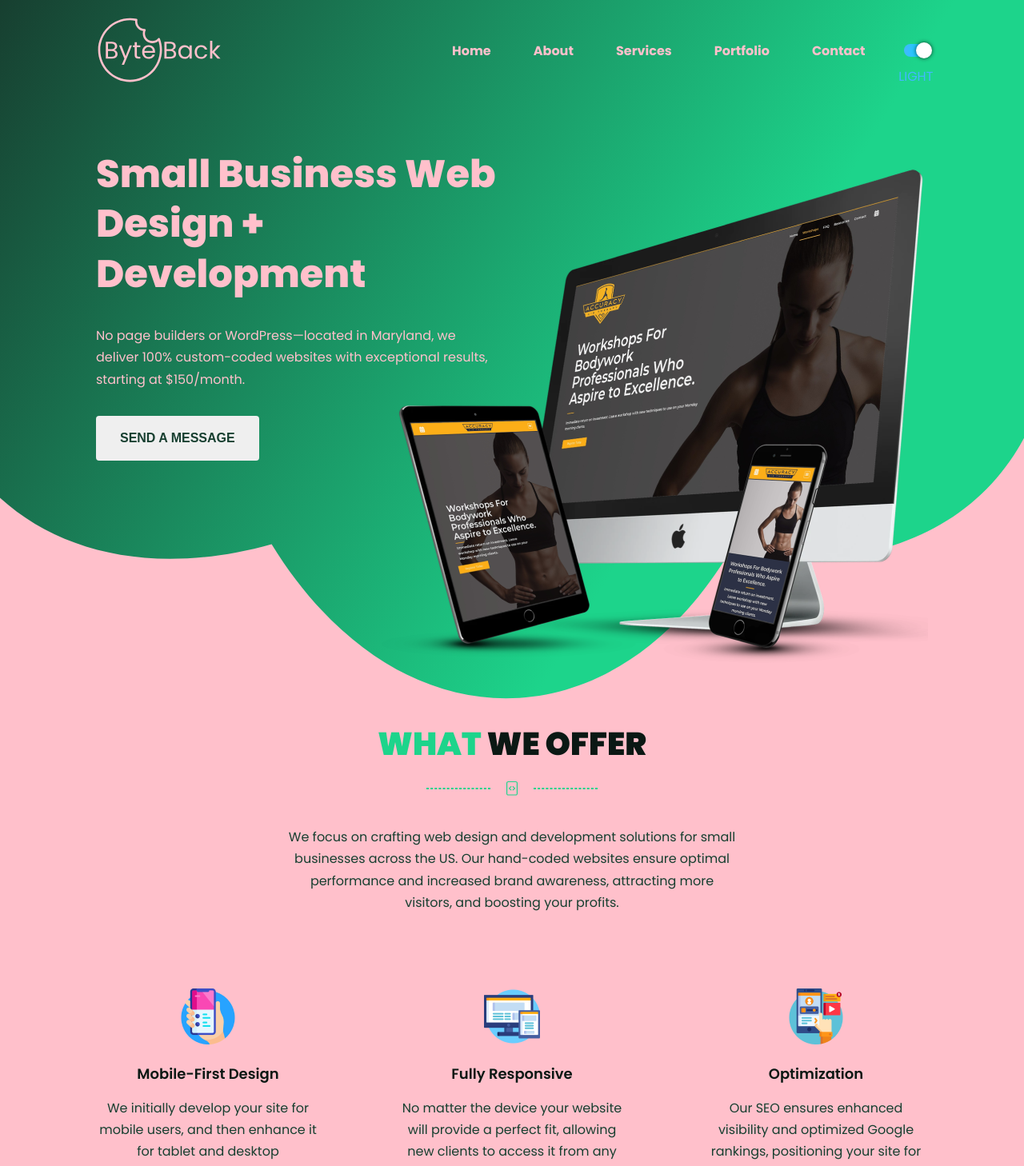
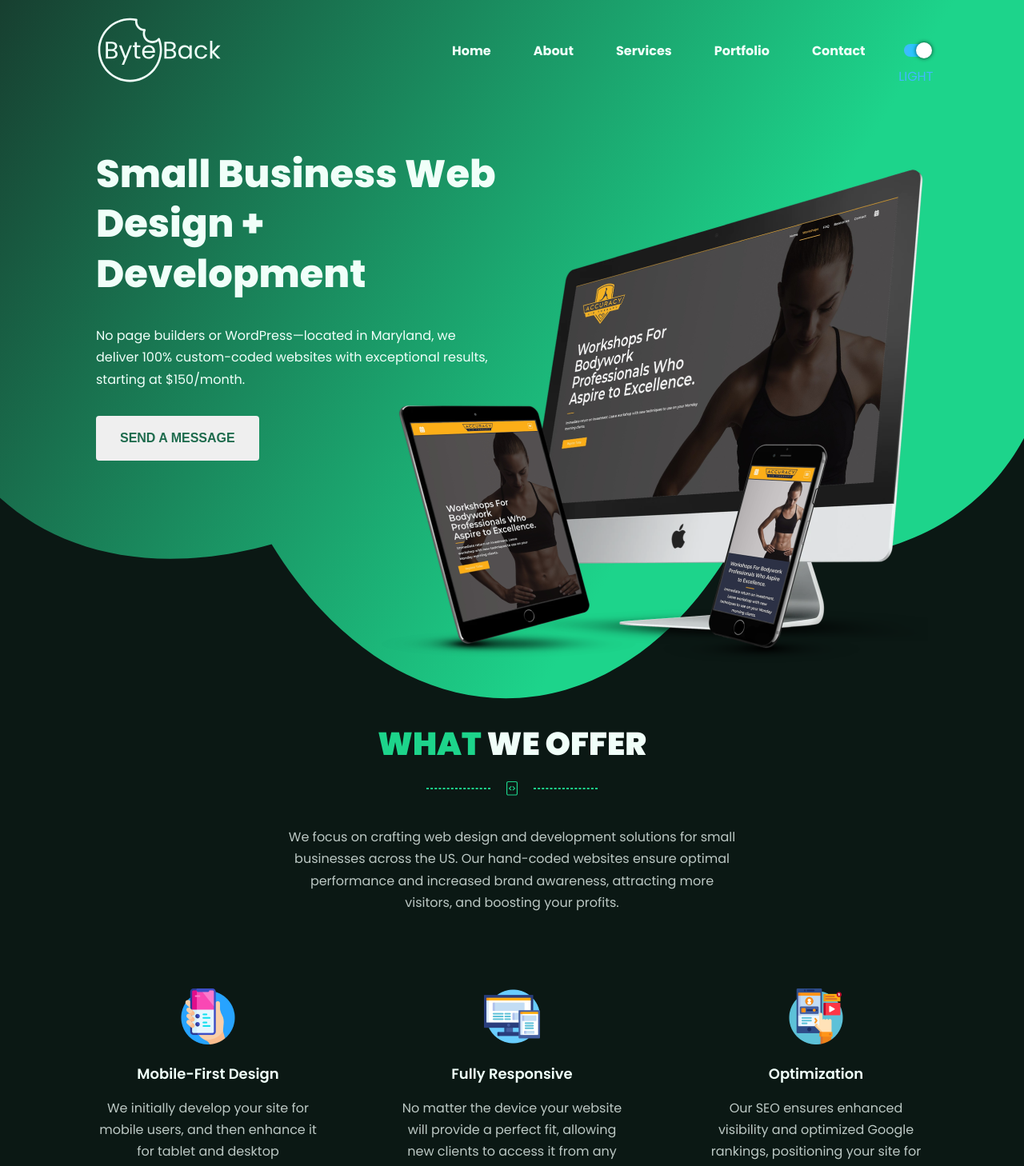
Before and after one commit to adinduokoro/Byte-Back-Digital-V2, a React (Create React App) app: page / in a window 1280 px wide. Shown: the top 1458 px of the page at 80% size. Built offline with nearby package versions, Linux system fonts and the light colour scheme.

Commit message:
Color Variables
Setting up the global color variables.

```diff
--- a/src/App.css
+++ b/src/App.css
@@ -35,22 +35,77 @@
   --primaryColorBlack100: #122b20;
   --primaryColorWhite: #ffffff;
 
-  /* Background color */
-  --primaryBackgroundColor: #f0fff9;
 
-  /* Text color */
-  --primaryTextColor: #173f30;
+
+
+
+    /* Text color */
+
+    /* --------------------------------------------------------- */
+
+
+
+
+
+
+
+
+
+/* Main */
+    --primaryColor: var(--primaryColorGreen);
+    --secondaryColor: var(--primaryColorGreen900);
+    --tertiaryColor: var(--primaryColorGreen100);
+
+    /* Text Color */
+    --headerText: var(--primaryColorGreen100);
+    --bodyText: var(--primaryColorGreen300);
+    --textColor: ;
+
+    /* Background color */
+    --primaryBackgroundColor: var(--primaryColorGreen900);
+
+    /* Assets */
+    --light: ;
+
+  }
+
+
+  [data-theme="dark"]{
+
+    /* Main */
+    --tertiaryColor: var(--primaryColorGreen900);
+
+      /* Text Color */
+    --headerText: var(--primaryColorGreen900);
+    --bodyText: var(--primaryColorNeutral300);
+
+    --textColor: ;
+
+    /* Background color */
+    --primaryBackgroundColor: var(--primaryColorGreen100);
+
+    /* Assets */
+    --dark: ;
+
+
+
+
+
+
+
+    /* --------------------------------------------------------- */
+
+
+
+  --secondaryTextColor: var(--primaryColorNeutral900);
 }
+
 
 /* Body styles */
 body {
   font-family: var(--font);
   scroll-behavior: smooth;
-  color: var(--primaryTextColor);
-}
-
-[data-theme="dark"]{
-  --primaryBackgroundColor: pink;
+  color: var(--bodyText);
 }
 
 /* Section styles */
--- a/src/assets/logo.js
+++ b/src/assets/logo.js
@@ -11,39 +11,39 @@ const Logo = () => {
     >
       <path
         d="M22.695 42.9066C23.4658 43.0332 24.1715 43.3481 24.8084 43.8547C25.449 44.3614 25.9557 44.9911 26.3284 45.7438C26.7048 46.4929 26.893 47.2927 26.893 48.1468C26.893 49.2234 26.6179 50.1933 26.0678 51.0564C25.5214 51.9214 24.7252 52.6017 23.6793 53.0975C22.6371 53.5951 21.403 53.843 19.9808 53.843H12.0625V32.6143H19.6768C21.1189 32.6143 22.3476 32.8531 23.3609 33.3308C24.3778 33.8085 25.1414 34.4527 25.648 35.2633C26.1547 36.074 26.408 36.9896 26.408 38.0065C26.408 39.2659 26.0678 40.3081 25.3875 41.1333C24.7071 41.9548 23.8096 42.5447 22.695 42.9066ZM14.8346 41.7847H19.4958C20.7932 41.7847 21.7975 41.4807 22.5068 40.8727C23.2197 40.2611 23.578 39.4161 23.578 38.3394C23.578 37.2646 23.2197 36.4214 22.5068 35.8134C21.7975 35.2054 20.7715 34.9014 19.4307 34.9014H14.8346V41.7847ZM19.7347 51.5559C21.1189 51.5559 22.1956 51.2338 22.9628 50.586C23.7336 49.9346 24.1208 49.0298 24.1208 47.8718C24.1208 46.6956 23.7155 45.7655 22.9049 45.0852C22.0942 44.4048 21.0085 44.0646 19.6478 44.0646H14.8346V51.5559H19.7347Z"
-        fill="var(--primaryBackgroundColor)"
+        fill="var(--secondaryColor)"
       />
       <path
         d="M45.0998 37.1523L35.0536 61.7033H32.1874L35.4734 53.662L28.7422 37.1523H31.8255L37.0585 50.6727L42.2409 37.1523H45.0998Z"
-        fill="var(--primaryBackgroundColor)"
+        fill="var(--secondaryColor)"
       />
       <path
         d="M51.2527 39.4397V49.276C51.2527 50.0866 51.4227 50.662 51.7665 50.9986C52.114 51.3315 52.7147 51.498 53.5688 51.498H55.6099V53.8431H53.1128C51.5675 53.8431 50.4094 53.4884 49.6386 52.7791C48.866 52.0662 48.4805 50.8973 48.4805 49.276V39.4397H46.3164V37.1525H48.4805V32.9473H51.2527V37.1525H55.6099V39.4397H51.2527Z"
-        fill="var(--primaryBackgroundColor)"
+        fill="var(--secondaryColor)"
       />
       <path
         d="M74.1854 44.8608C74.1854 45.3874 74.1529 45.9447 74.0913 46.5328H60.7519C60.8532 48.1794 61.4142 49.4642 62.4383 50.3906C63.4661 51.3134 64.711 51.773 66.1731 51.773C67.3746 51.773 68.3752 51.4944 69.1768 50.9335C69.9766 50.3743 70.5393 49.6288 70.8632 48.6969H73.8525C73.4037 50.3001 72.5081 51.6048 71.1672 52.6126C69.83 53.6169 68.1653 54.1181 66.1731 54.1181C64.5898 54.1181 63.173 53.7635 61.9244 53.0542C60.6795 52.3412 59.6988 51.3297 58.9858 50.0215C58.2765 48.7096 57.9219 47.1915 57.9219 45.4688C57.9219 43.7426 58.2657 42.2299 58.9569 40.9307C59.6463 39.6278 60.6162 38.6272 61.8665 37.9269C63.1151 37.2285 64.5518 36.8774 66.1731 36.8774C67.76 36.8774 69.1623 37.2231 70.3783 37.9125C71.5943 38.6037 72.5316 39.5537 73.1938 40.7642C73.8543 41.9711 74.1854 43.3373 74.1854 44.8608ZM71.3192 44.2818C71.3192 43.2251 71.084 42.3167 70.6172 41.5531C70.1539 40.7913 69.5188 40.2123 68.7136 39.816C67.912 39.4216 67.0235 39.2225 66.05 39.2225C64.6495 39.2225 63.4589 39.6695 62.4745 40.5615C61.4902 41.4554 60.9256 42.6949 60.7808 44.2818H71.3192Z"
-        fill="var(--primaryBackgroundColor)"
+        fill="var(--secondaryColor)"
       />
       <path
         d="M96.6012 42.9066C97.3721 43.0332 98.0778 43.3481 98.7147 43.8547C99.3553 44.3614 99.8619 44.9911 100.235 45.7438C100.611 46.4929 100.799 47.2927 100.799 48.1468C100.799 49.2234 100.524 50.1933 99.9741 51.0564C99.4276 51.9214 98.6315 52.6017 97.5856 53.0975C96.5433 53.5951 95.3093 53.843 93.887 53.843H85.9688V32.6143H93.583C95.0252 32.6143 96.2538 32.8531 97.2671 33.3308C98.284 33.8085 99.0476 34.4527 99.5543 35.2633C100.061 36.074 100.314 36.9896 100.314 38.0065C100.314 39.2659 99.9741 40.3081 99.2937 41.1333C98.6134 41.9548 97.7159 42.5447 96.6012 42.9066ZM88.7409 41.7847H93.4021C94.6995 41.7847 95.7037 41.4807 96.413 40.8727C97.126 40.2611 97.4843 39.4161 97.4843 38.3394C97.4843 37.2646 97.126 36.4214 96.413 35.8134C95.7037 35.2054 94.6778 34.9014 93.3369 34.9014H88.7409V41.7847ZM93.6409 51.5559C95.0252 51.5559 96.1018 51.2338 96.869 50.586C97.6399 49.9346 98.0271 49.0298 98.0271 47.8718C98.0271 46.6956 97.6218 45.7655 96.8111 45.0852C96.0005 44.4048 94.9148 44.0646 93.5541 44.0646H88.7409V51.5559H93.6409Z"
-        fill="var(--primaryBackgroundColor)"
+        fill="var(--secondaryColor)"
       />
       <path
         d="M103.602 45.4399C103.602 43.7317 103.945 42.2335 104.637 40.9451C105.326 39.6568 106.274 38.658 107.481 37.9487C108.692 37.2357 110.038 36.8774 111.52 36.8774C112.982 36.8774 114.25 37.1941 115.327 37.8256C116.402 38.4535 117.203 39.2442 117.73 40.1996V37.1525H120.538V53.8431H117.73V50.738C117.183 51.7133 116.369 52.5222 115.284 53.1627C114.198 53.7997 112.933 54.1181 111.491 54.1181C110.009 54.1181 108.668 53.7544 107.467 53.0252C106.269 52.2924 105.326 51.2664 104.637 49.9491C103.945 48.6282 103.602 47.1245 103.602 45.4399ZM117.73 45.4688C117.73 44.2094 117.477 43.1147 116.97 42.1828C116.463 41.2473 115.778 40.5308 114.914 40.0332C114.049 39.5374 113.101 39.2877 112.07 39.2877C111.031 39.2877 110.087 39.5319 109.233 40.0187C108.382 40.5073 107.702 41.2184 107.192 42.1539C106.685 43.0858 106.432 44.1805 106.432 45.4399C106.432 46.7192 106.685 47.832 107.192 48.7766C107.702 49.7175 108.382 50.4377 109.233 50.9335C110.087 51.4311 111.031 51.679 112.07 51.679C113.101 51.679 114.049 51.4311 114.914 50.9335C115.778 50.4377 116.463 49.7175 116.97 48.7766C117.477 47.832 117.73 46.7282 117.73 45.4688Z"
-        fill="var(--primaryBackgroundColor)"
+        fill="var(--secondaryColor)"
       />
       <path
         d="M124.188 45.4688C124.188 43.7426 124.531 42.2335 125.223 40.9451C125.912 39.6568 126.869 38.658 128.096 37.9487C129.326 37.2357 130.732 36.8774 132.316 36.8774C134.366 36.8774 136.058 37.3769 137.389 38.3757C138.721 39.3709 139.599 40.7497 140.024 42.5158H137.042C136.756 41.4988 136.202 40.6954 135.377 40.1055C134.556 39.5175 133.535 39.2225 132.316 39.2225C130.732 39.2225 129.453 39.7654 128.48 40.8511C127.504 41.9367 127.018 43.4766 127.018 45.4688C127.018 47.4774 127.504 49.0299 128.48 50.13C129.453 51.2266 130.732 51.773 132.316 51.773C133.535 51.773 134.552 51.489 135.363 50.919C136.177 50.3508 136.738 49.5365 137.042 48.4798H140.024C139.579 50.1879 138.687 51.5559 137.346 52.5837C136.003 53.6079 134.328 54.1181 132.316 54.1181C130.732 54.1181 129.326 53.7635 128.096 53.0542C126.869 52.3412 125.912 51.3352 125.223 50.036C124.531 48.7386 124.188 47.2168 124.188 45.4688Z"
-        fill="var(--primaryBackgroundColor)"
+        fill="var(--secondaryColor)"
       />
       <path
         d="M153.026 53.8435L146.475 46.4753V53.8435H143.703V31.3047H146.475V44.5573L152.902 37.1529H156.768L148.914 45.4693L156.796 53.8435H153.026Z"
-        fill="var(--primaryBackgroundColor)"
+        fill="var(--secondaryColor)"
       />
       <path
         d="M79.2609 27.7956C78.7977 27.7232 78.3182 27.8879 78.0106 28.2498C76.2228 30.3488 73.6081 31.5539 70.8342 31.5539C65.6519 31.5539 61.4358 27.3378 61.4358 22.1555C61.4358 20.7948 61.7326 19.4485 62.2953 18.2597C62.4907 17.8453 62.4618 17.3586 62.2175 16.9713C61.9732 16.5841 61.5498 16.3453 61.0902 16.3416C55.9422 16.3 51.7551 12.0821 51.7551 6.94322C51.7551 6.37323 51.8148 5.76525 51.9306 5.13736C52.0627 4.42081 51.5995 3.72959 50.8866 3.57759C48.2393 3.01846 45.4618 2.73438 42.6317 2.73438C20.4168 2.73438 2.34375 20.8074 2.34375 43.0224C2.34375 65.2518 20.4168 83.3357 42.6317 83.3357C64.8611 83.3357 82.945 65.2518 82.945 43.0224C82.945 38.0843 82.0512 33.2439 80.2887 28.6388C80.1186 28.1973 79.7278 27.8752 79.2609 27.7956ZM42.6317 80.6486C21.8988 80.6486 5.03082 63.7698 5.03082 43.0224C5.03082 22.2894 21.8988 5.42145 42.6317 5.42145C44.8429 5.42145 47.0161 5.60601 49.1097 5.97153C49.0825 6.30085 49.068 6.62656 49.068 6.94322C49.068 12.9199 53.4705 17.9249 59.2065 18.8695C58.9043 19.928 58.7487 21.039 58.7487 22.1555C58.7487 28.8198 64.1699 34.241 70.8342 34.241C73.6443 34.241 76.3278 33.2783 78.4648 31.5467C79.6554 35.2525 80.258 39.1048 80.258 43.0224C80.258 63.7698 63.3792 80.6486 42.6317 80.6486Z"
-        fill="var(--primaryBackgroundColor)"
+        fill="var(--secondaryColor)"
       />
     </svg>
   );
--- a/src/assets/profile-pic-blob.js
+++ b/src/assets/profile-pic-blob.js
@@ -11,7 +11,7 @@ const Blob = () => {
     >
       <path
         d="M79.6245 22.0084C50.9164 26.5938 11.4429 24.4008 2.27225 39.951C-6.89838 55.5012 14.2339 88.5952 20.4141 118.101C26.5943 147.606 17.8224 173.722 21.0122 199.44C24.202 225.158 39.5528 250.676 62.0806 268.618C84.6085 286.76 114.313 297.327 144.417 298.124C174.72 298.921 205.222 289.751 227.152 271.41C249.082 253.068 262.239 225.357 278.786 198.842C295.134 172.327 314.871 147.008 313.675 122.287C312.479 97.7658 290.549 73.8424 270.214 54.1056C249.68 34.3689 230.94 19.018 210.206 9.8474C189.473 0.676781 166.745 -2.11428 146.411 2.07231C126.076 6.2589 108.332 17.4231 79.6245 22.0084Z"
-        fill="var(--primaryColorGreen)"
+        fill="var(--primaryColor)"
       />
     </svg>
   );
--- a/src/components/blog/Blog.module.css
+++ b/src/components/blog/Blog.module.css
@@ -21,7 +21,7 @@
   width: 18.125rem;
   height: 30.625rem;
   border-radius: 0.5rem;
-  border-top: 4px solid var(--primaryColorGreen);
+  border-top: 4px solid var(--primaryColor);
   box-shadow: 0px 4px 25px 10px rgba(0, 0, 0, 0.08);
   padding: 0 1.62rem;
 }
--- a/src/components/customerPlanOptions/CustomerPlanOptions.module.css
+++ b/src/components/customerPlanOptions/CustomerPlanOptions.module.css
@@ -89,7 +89,7 @@
 
   .money-sign,
   .per-month {
-    color: var(--primaryColorGreen);
+    color: var(--primaryColor);
     font-weight: 300;
   }
 
@@ -104,7 +104,7 @@
   }
 
   .dollar-amount {
-    color: var(--primaryColorGreen);
+    color: var(--primaryColor);
     font-size: 4rem;
     font-weight: 300;
     align-self: center;
--- a/src/components/hero/Hero.module.css
+++ b/src/components/hero/Hero.module.css
@@ -23,7 +23,7 @@ header{
   z-index: -1;
   background: linear-gradient(
     301deg,
-    var(--primaryColorGreen) 34.39%,
+    var(--primaryColor) 34.39%,
     var(--primaryColorGreen200) 100%
   );
 }
@@ -38,9 +38,12 @@ header{
 }
 
 .hero-content h1,
-.hero-content p {
-  color: var(--primaryBackgroundColor);
+.hero-content p{
+  color: var(--secondaryColor);
 }
+
+
+
 
 .hero-image {
   position: absolute;
--- a/src/components/navigation/Navigation.module.css
+++ b/src/components/navigation/Navigation.module.css
@@ -32,7 +32,7 @@
   display: flex;
   justify-content: space-between;
   width: 100%;
-  color: var(--primaryBackgroundColor);
+  color: var(--secondaryColor);
   z-index: 5;
 }
 
--- a/src/components/portfolio/Portfolio.module.css
+++ b/src/components/portfolio/Portfolio.module.css
@@ -22,7 +22,7 @@
   width: 19.3125rem;
   height: 38.0625rem;
   border-radius: 0.5rem;
-  border-bottom: 4px solid var(--primaryColorGreen);
+  border-bottom: 4px solid var(--primaryColor);
   box-shadow: 0px 0px 25px 15px rgba(0, 0, 0, 0.08);
   padding: 0 1.62rem;
 }
--- a/src/components/sectionTitle/SectionTitle.module.css
+++ b/src/components/sectionTitle/SectionTitle.module.css
@@ -15,7 +15,7 @@
 
   .ruler {
     width: 5rem;
-    border: 0.5px dashed var(--primaryColorGreen);
+    border: 0.5px dashed var(--primaryColor);
   }
 
   .image-container {
@@ -29,11 +29,11 @@
   }
 
   .section-title h2 {
-    color: var(--primaryColorGreen);
+    color: var(--primaryColor);
     margin-bottom: 0.25rem;
     white-space: nowrap;
   }
 
   .section-title span {
-    color: var(--primaryColorGreen100);
+    color: var(--tertiaryColor);
   }
--- a/src/components/whatWeOffer/WhatWeOffer.module.css
+++ b/src/components/whatWeOffer/WhatWeOffer.module.css
@@ -15,7 +15,7 @@
 }
 
 .what-we-offer-content p {
-  color: var(--primaryColorGreen200);
+  color: var(--bodyText);
 }
 
 .description {
@@ -40,5 +40,5 @@
 .card h3 {
   white-space: nowrap;
   margin-bottom: 1rem;
-  color: var(--primaryColorGreen100);
+  color: var(--headerText);
 }
```
Also changed, not shown: src/components/footer/Footer.module.css (+13 -13 lines), src/components/paymentPlan/PaymentPlan.module.css (+8 -3 lines).
